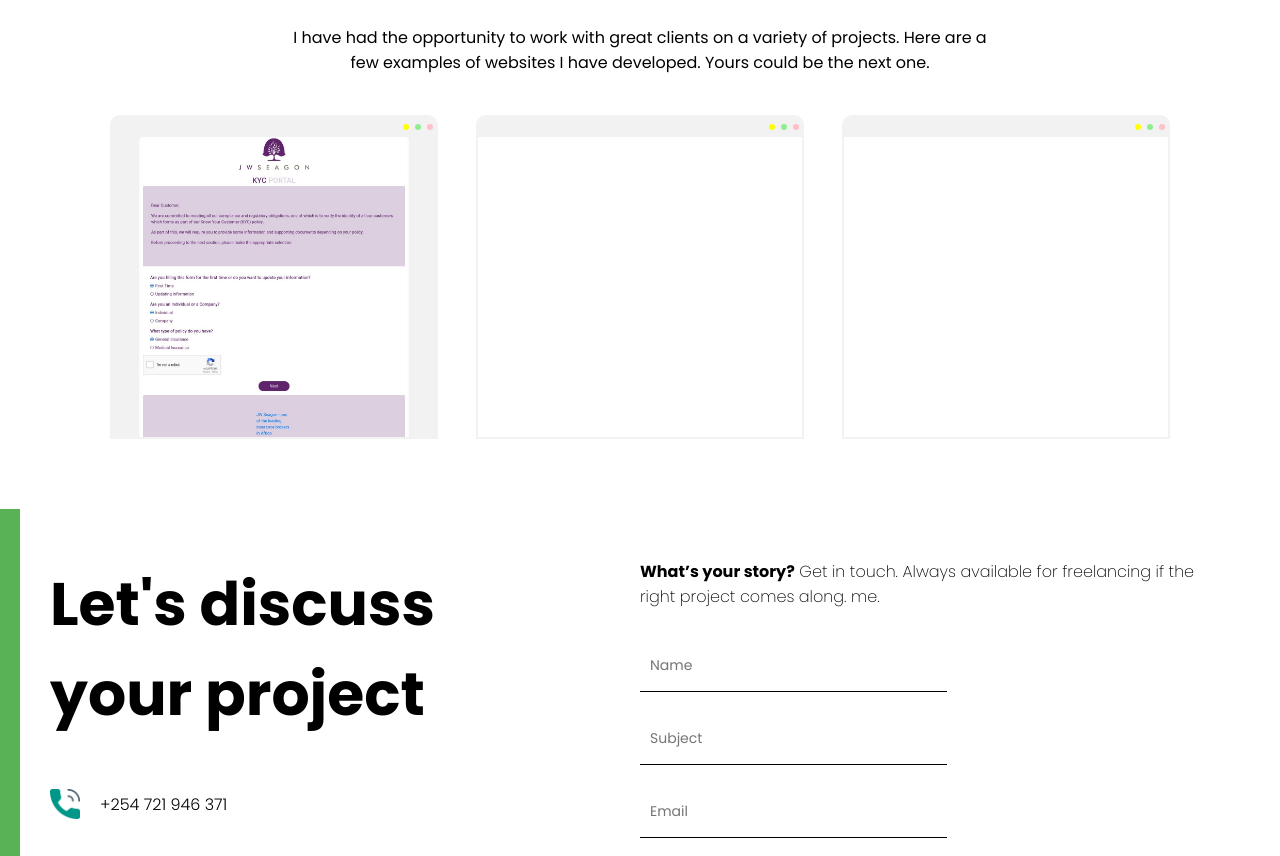
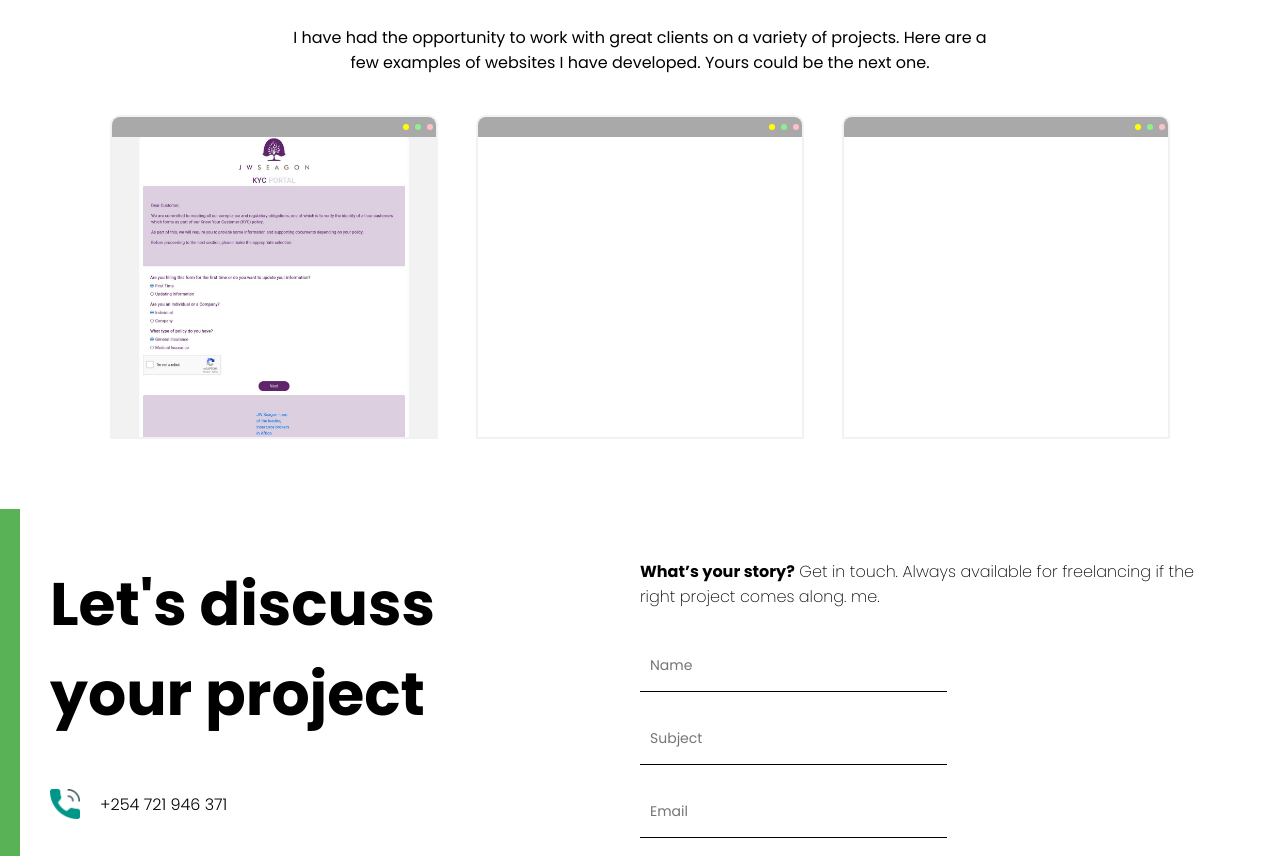
Before and after one commit to jasonmwatu/jason-portfolio, a React (Create React App) app: page / in a window 1280 px wide. Shown: the part 1720-2576 px from the top of the page. Built offline with nearby package versions, Linux system fonts and the light colour scheme.

Commit message:
change background color of browser in products component

```diff
--- a/src/components/product/product.css
+++ b/src/components/product/product.css
@@ -9,7 +9,8 @@
 
 .p-browser {
   height: 20px;
-  background-color: rgb(243, 242, 242);
+  /* background-color: rgb(243, 242, 242); */
+  background-color: darkgray;
   display: flex;
   align-items: center;
   justify-content: flex-end;
```
